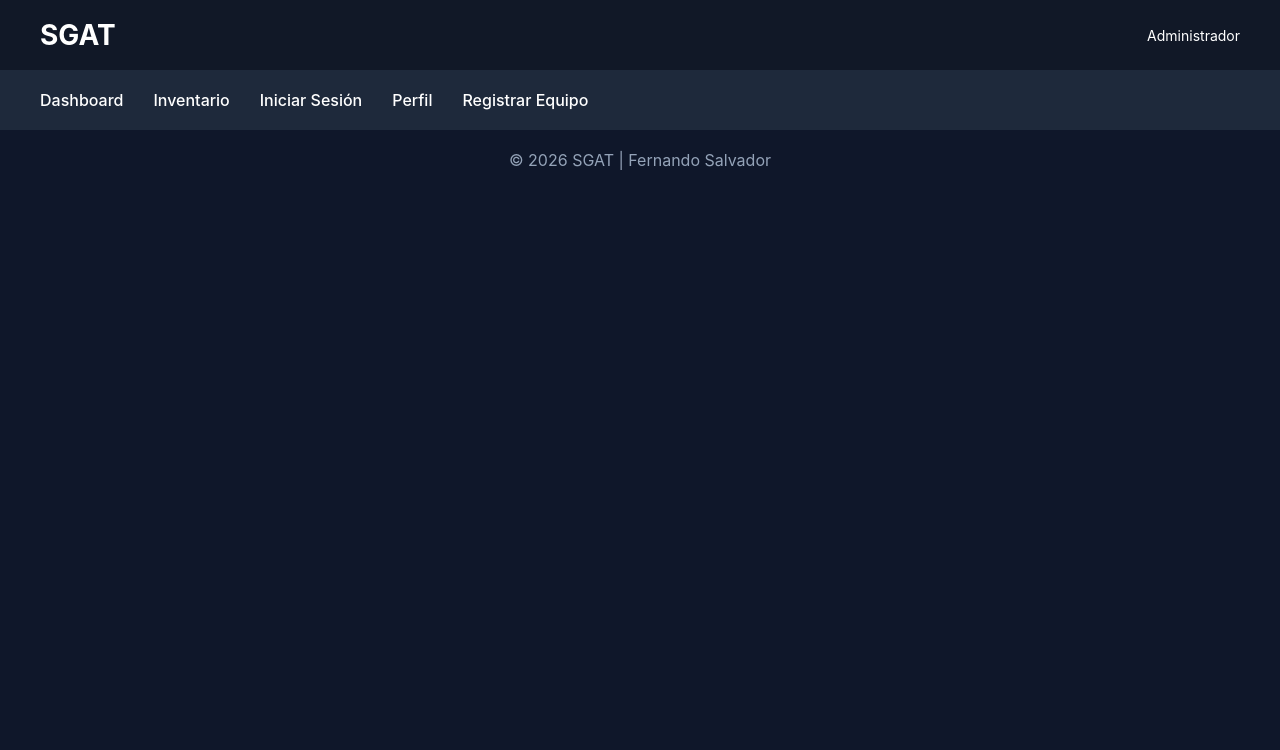
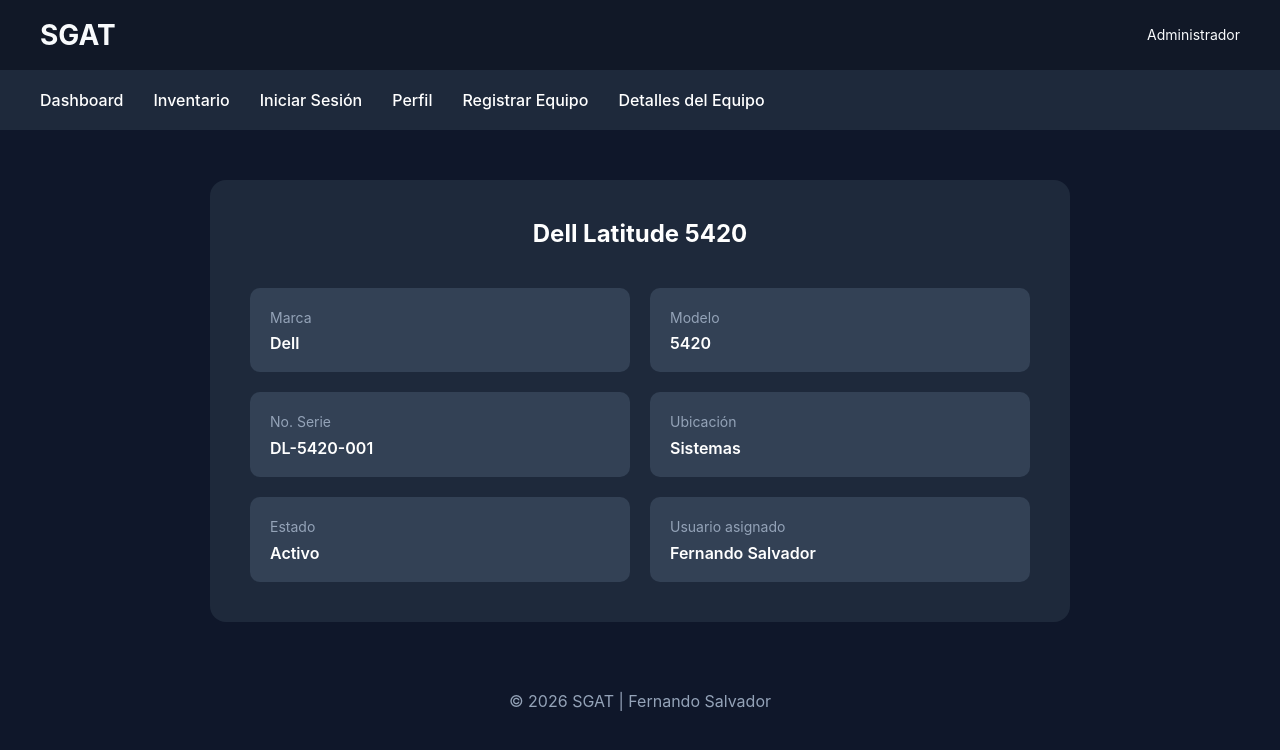
Before and after one commit to cazador0587/web_project_SGAT_frontend, a React (Vite) app: page /equipment/1 in a window 1280 px wide. Shown: the top 750 px of the page. Built offline with nearby package versions, Linux system fonts and the light colour scheme; a web font is replaced by a local one.

Commit message:
Implementar navegacion principal y vistas iniciales de SGAT

```diff
--- a/src/App.jsx
+++ b/src/App.jsx
@@ -9,6 +9,7 @@
 import RegisterEquipment from "./pages/RegisterEquipment/RegisterEquipment";
 import Login from "./pages/Login/Login";
 import Profile from "./pages/Profile/Profile";
+import EquipmentDetail from "./pages/EquipmentDetail/EquipmentDetail";
 
 function App() {
   return (
@@ -23,9 +24,9 @@
           <Route path="/register-equipment" element={<RegisterEquipment />} />
           <Route path="/login" element={<Login />} />
           <Route path="/profile" element={<Profile />} />
+          <Route path="/equipment/:id" element={<EquipmentDetail />} />
         </Routes>
       </main>
-
       <Footer />
     </>
   );
--- a/src/components/Navigation/Navigation.jsx
+++ b/src/components/Navigation/Navigation.jsx
@@ -5,11 +5,11 @@
   return (
     <nav className="navigation">
       <Link to="/">Dashboard</Link>
-
       <Link to="/inventory">Inventario</Link>
       <Link to="/login">Iniciar Sesión</Link>
       <Link to="/profile">Perfil</Link>
       <Link to="/register-equipment">Registrar Equipo</Link>
+      <Link to="/equipment/:id">Detalles del Equipo</Link>
     </nav>
   );
 }
--- a/src/index.css
+++ b/src/index.css
@@ -13,14 +13,20 @@
 body {
   font-family: "Inter", sans-serif;
   background: #0f172a;
-  color: #ffffff;
+  color: #f8fafc;
 }
 
 a {
   text-decoration: none;
+  color: inherit;
 }
 
 button {
+  font-family: inherit;
   border: none;
   cursor: pointer;
 }
+
+input {
+  font-family: inherit;
+}
--- a/src/main.jsx
+++ b/src/main.jsx
@@ -1,7 +1,8 @@
 import { StrictMode } from "react";
 import { createRoot } from "react-dom/client";
 import { BrowserRouter } from "react-router-dom";
-
+import "./vendor/normalize.css";
+import "./vendor/fonts.css";
 import "./index.css";
 import App from "./App";
 
--- a/src/pages/Dashboard/Dashboard.jsx
+++ b/src/pages/Dashboard/Dashboard.jsx
@@ -1,7 +1,26 @@
+
+import { Link } from "react-router-dom";
+import { useEffect, useState } from "react";
+import { getLaptops } from "../../services/dummyApi";
 import "./Dashboard.css";
-import { Link } from "react-router-dom";
 
 function Dashboard() {
+  const [laptops, setLaptops] = useState([]);
+
+  useEffect(() => {
+    async function loadLaptops() {
+      try {
+        const data = await getLaptops();
+
+        setLaptops(data.products.slice(0, 5));
+      } catch (error) {
+        console.error(error);
+      }
+    }
+
+    loadLaptops();
+  }, []);
+
   return (
     <section className="dashboard">
       <div className="dashboard__hero">
@@ -48,22 +67,15 @@
       </div>
 
       <div className="dashboard__recent">
-        <h3>Equipos recientes</h3>
+        <h3>Equipos obtenidos desde API</h3>
 
-        <div className="dashboard__equipment">
-          <p>Dell Latitude 5420</p>
-          <span>Activo</span>
-        </div>
+        {laptops.map((laptop) => (
+          <div key={laptop.id} className="dashboard__equipment">
+            <p>{laptop.title}</p>
 
-        <div className="dashboard__equipment">
-          <p>HP EliteBook 840</p>
-          <span>Reparación</span>
-        </div>
-
-        <div className="dashboard__equipment">
-          <p>Lenovo ThinkPad T14</p>
-          <span>Activo</span>
-        </div>
+            <span>{laptop.brand}</span>
+          </div>
+        ))}
       </div>
 
       <Link className="dashboard__button" to="/inventory">
--- /dev/null
+++ b/src/pages/EquipmentDetail/EquipmentDetail.css
@@ -0,0 +1,40 @@
+.equipment-detail {
+  max-width: 900px;
+  margin: 0 auto;
+  padding: 50px 20px;
+}
+
+.equipment-detail__card {
+  background: #1e293b;
+  border-radius: 16px;
+  padding: 40px;
+}
+
+.equipment-detail__title {
+  text-align: center;
+  color: white;
+  margin-bottom: 40px;
+}
+
+.equipment-detail__info {
+  display: grid;
+  grid-template-columns: repeat(2, 1fr);
+  gap: 20px;
+}
+
+.equipment-detail__info div {
+  background: #334155;
+  padding: 20px;
+  border-radius: 10px;
+}
+
+.equipment-detail__info span {
+  color: #94a3b8;
+  font-size: 14px;
+}
+
+.equipment-detail__info p {
+  color: white;
+  margin-top: 8px;
+  font-weight: 600;
+}
--- /dev/null
+++ b/src/pages/EquipmentDetail/EquipmentDetail.jsx
@@ -0,0 +1,45 @@
+import "./EquipmentDetail.css";
+
+function EquipmentDetail() {
+  return (
+    <section className="equipment-detail">
+      <div className="equipment-detail__card">
+        <h2 className="equipment-detail__title">Dell Latitude 5420</h2>
+
+        <div className="equipment-detail__info">
+          <div>
+            <span>Marca</span>
+            <p>Dell</p>
+          </div>
+
+          <div>
+            <span>Modelo</span>
+            <p>5420</p>
+          </div>
+
+          <div>
+            <span>No. Serie</span>
+            <p>DL-5420-001</p>
+          </div>
+
+          <div>
+            <span>Ubicación</span>
+            <p>Sistemas</p>
+          </div>
+
+          <div>
+            <span>Estado</span>
+            <p>Activo</p>
+          </div>
+
+          <div>
+            <span>Usuario asignado</span>
+            <p>Fernando Salvador</p>
+          </div>
+        </div>
+      </div>
+    </section>
+  );
+}
+
+export default EquipmentDetail;
--- a/src/pages/Inventory/Inventory.jsx
+++ b/src/pages/Inventory/Inventory.jsx
@@ -79,10 +79,7 @@
           <FaSearch /> Buscar
         </button>
 
-        <Link
-          to="/register-equipment"
-          className="inventory__add-btn"
-        >
+        <Link to="/register-equipment" className="inventory__add-btn">
           <FaPlus /> Registrar
         </Link>
       </div>
@@ -100,7 +97,12 @@
 
         {equipments.map((equipment) => (
           <div key={equipment.id} className="inventory__row">
-            <span>{equipment.name}</span>
+            <Link
+              to={`/equipment/${equipment.id}`}
+              className="inventory__equipment-link"
+            >
+              {equipment.name}
+            </Link>
             <span>{equipment.brand}</span>
             <span>{equipment.model}</span>
             <span>{equipment.serial}</span>
--- /dev/null
+++ b/src/services/dummyApi.js
@@ -0,0 +1,11 @@
+const BASE_URL = "https://dummyjson.com";
+
+export async function getLaptops() {
+  const response = await fetch(`${BASE_URL}/products/category/laptops`);
+
+  if (!response.ok) {
+    throw new Error("Error al obtener laptops");
+  }
+
+  return response.json();
+}
--- a/src/vendor/fonts.css
+++ b/src/vendor/fonts.css
@@ -3,4 +3,5 @@
   src: url(./fonts/web/InterVariable.woff2) format("woff2");
   font-weight: 100 900;
   font-display: swap;
+  font-style: normal;
 }
```
Also changed, not shown: src/vendor/Inventory.jsx (deleted, +0 -52 lines).
